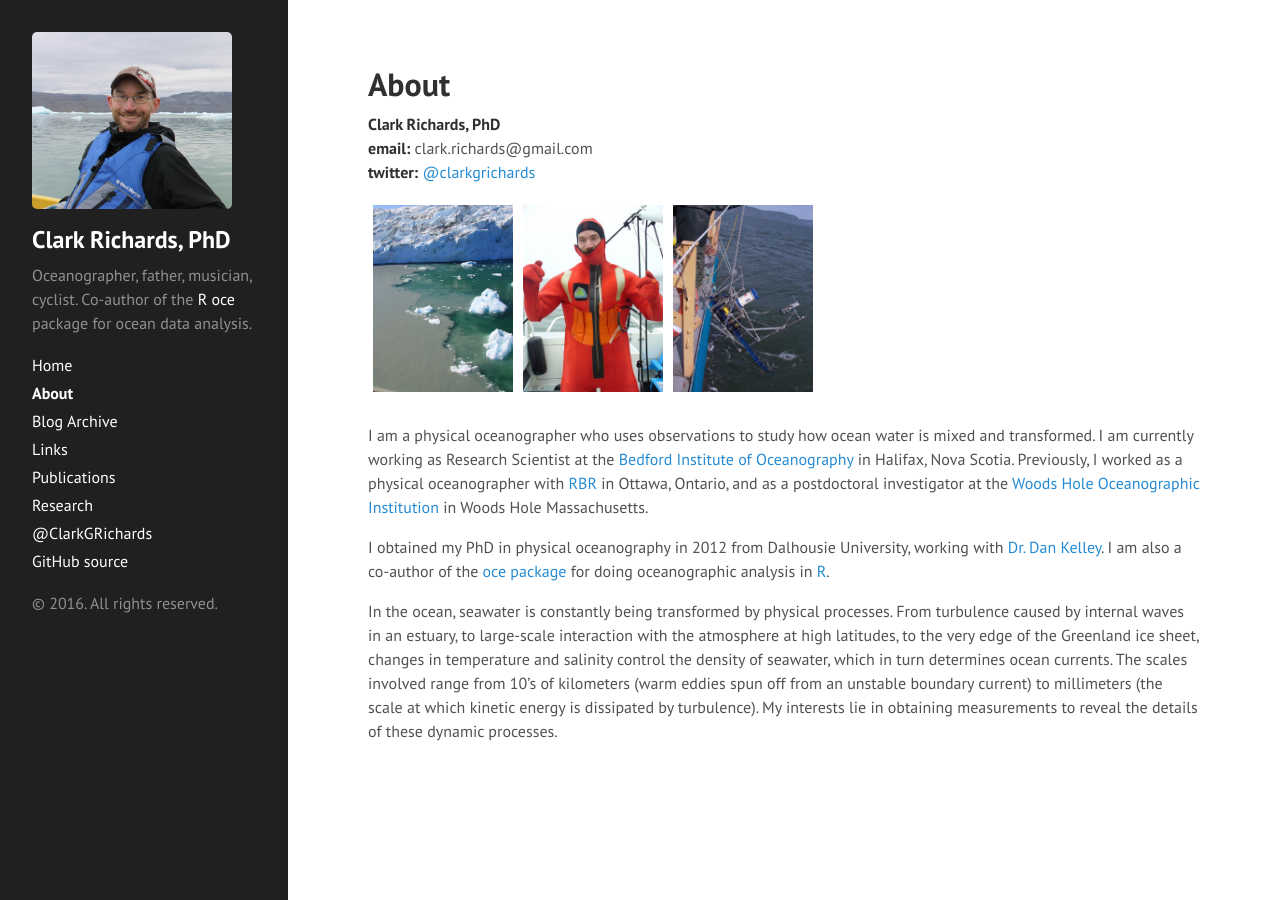
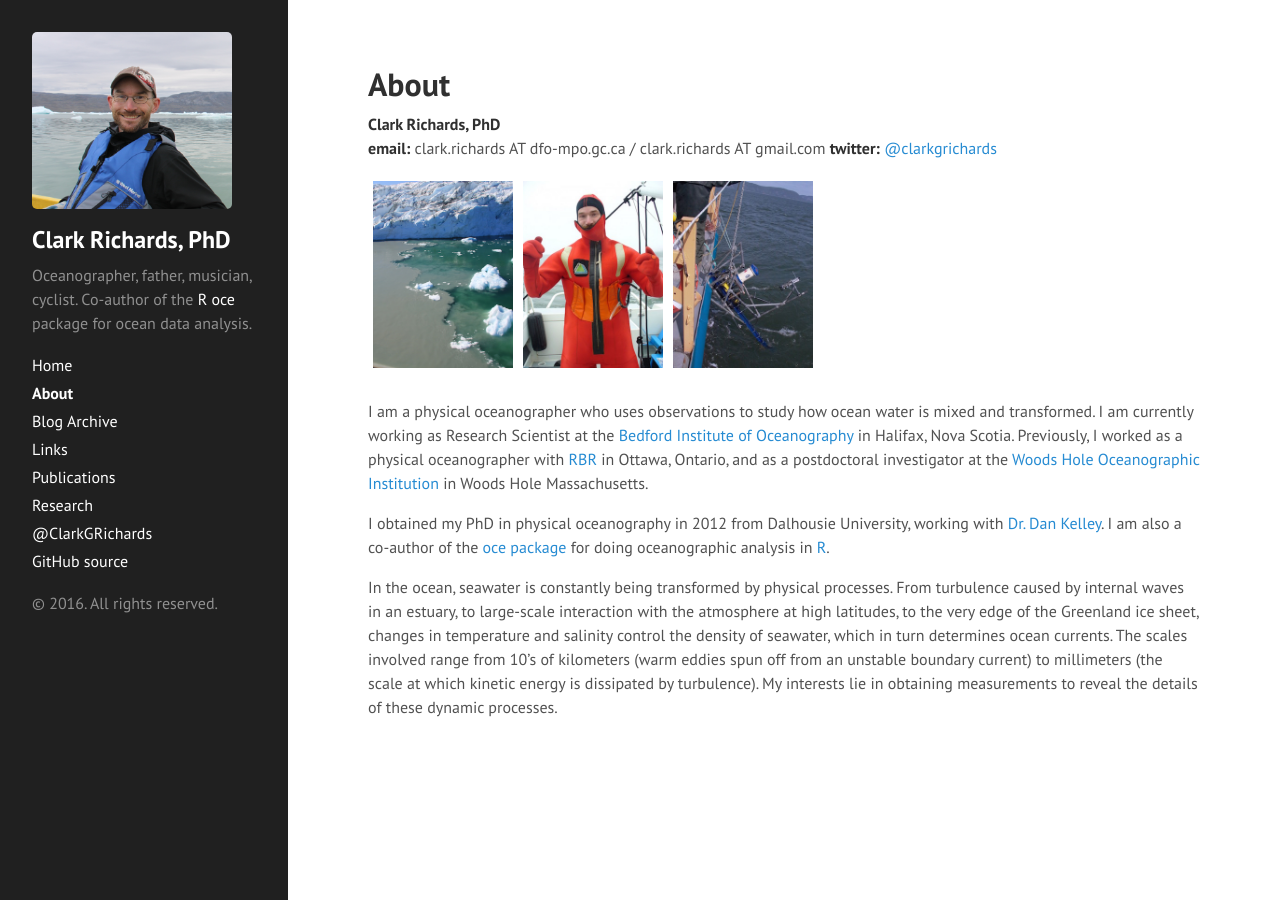
Before and after one commit to richardsc/richardsc.github.io, a Jekyll site: the page built from about.md, in a window 1280 px wide. Built offline with Jekyll 4.4.1, drawn with Linux system fonts in a browser that asks for light colours.

Commit message:
update email

```diff
--- a/about.md
+++ b/about.md
@@ -4,7 +4,7 @@ title: About
 ---
 
 **Clark Richards, PhD**
-**email:** clark.richards@gmail.com
+**email:** clark.richards AT dfo-mpo.gc.ca / clark.richards AT gmail.com
 **twitter:** [@clarkgrichards](https://twitter.com/clarkgrichards)
 
 <img style="float: left" alt="subglacial plume" src="{{ site.baseurl }}images/img_05073.jpg" width="150">
```
